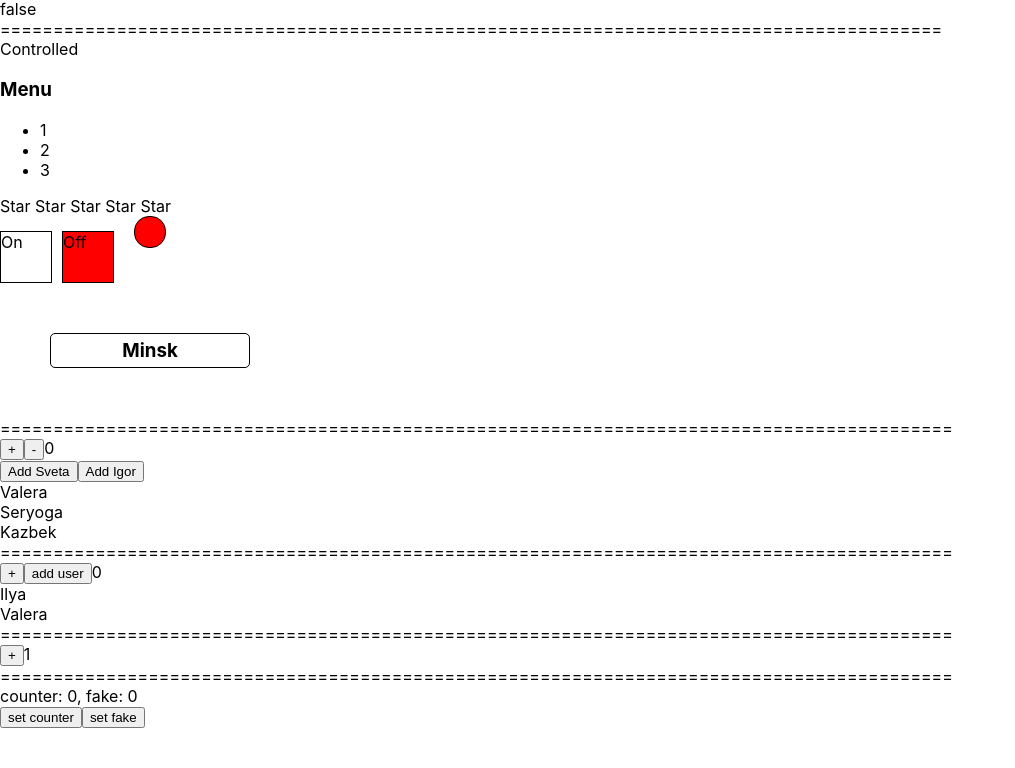
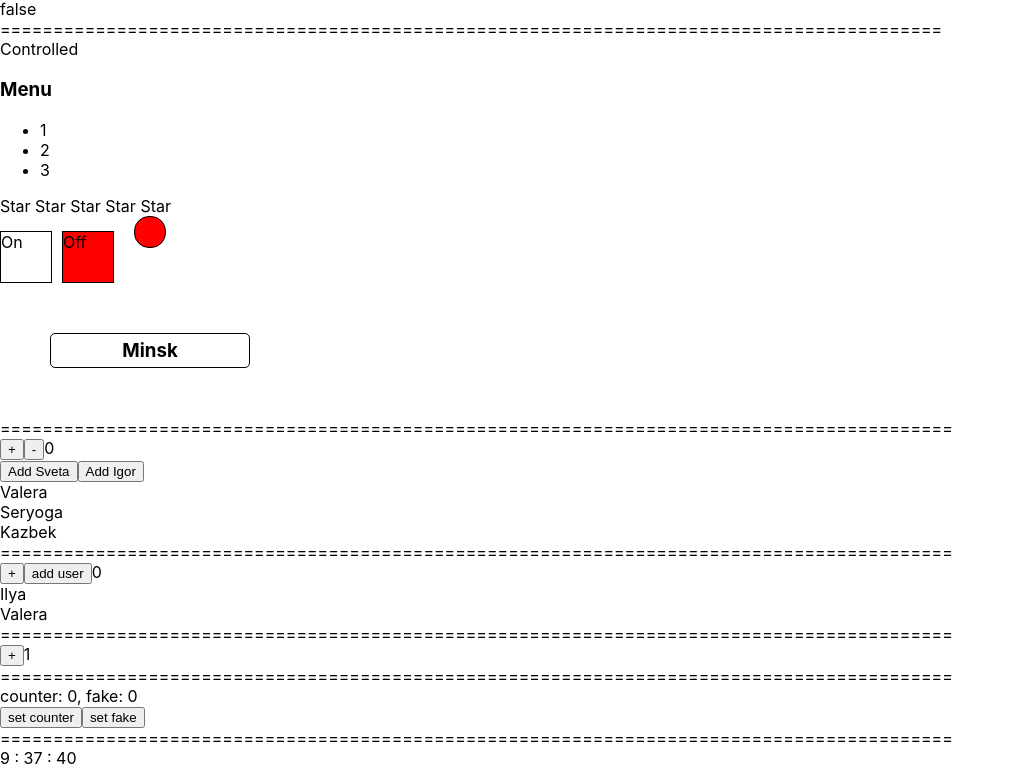
Before and after one commit to iForced/trainingStand, a React (Create React App) app: page / in a window 1280 px wide. Shown: the part 244-1012 px from the top of the page, without its empty margins (0-1015 px from the left). Before the commit the page ends 972 px from the top, so only its background shows below. Built offline with nearby package versions, Linux system fonts and the light colour scheme.

Commit message:
make watches with useEffect

```diff
--- a/src/App.tsx
+++ b/src/App.tsx
@@ -11,6 +11,7 @@ import {ReactMemoDemo} from "./components/ReactMemoDemo/ReactMemoDemo";
 import {UseMemoExample} from "./components/SelectUseMemo/CounterUseMemo";
 import {UseStateExtended} from "./components/useStateExtended/UseStateExtended";
 import {UseEffectDemo} from "./components/UseEffectDemo/UseEffectDemo";
+import {UseEffectWithInterval} from "./components/UseEffectDemo/UseEffectWithInterval";
 
 export type SelectItemType = {
     title: string
@@ -56,6 +57,8 @@ function App() {
             <UseStateExtended />
             <div>==========================================================================================</div>
             <UseEffectDemo />
+            <div>==========================================================================================</div>
+            <UseEffectWithInterval />
         </div>
     );
 }
--- /dev/null
+++ b/src/components/UseEffectDemo/UseEffectWithInterval.tsx
@@ -0,0 +1,21 @@
+import React, {useEffect, useState} from 'react';
+
+export const UseEffectWithInterval = () => {
+    console.log('component rendered')
+
+    const [time, setTime] = useState(new Date())
+
+    useEffect(() => {
+
+        setInterval(() => {
+            setTime(new Date())
+        }, 1000)
+
+    }, [])
+
+    return (
+        <div>
+            <div>{time.getHours()} : {time.getMinutes()} : {time.getSeconds()}</div>
+        </div>
+    );
+};
```
